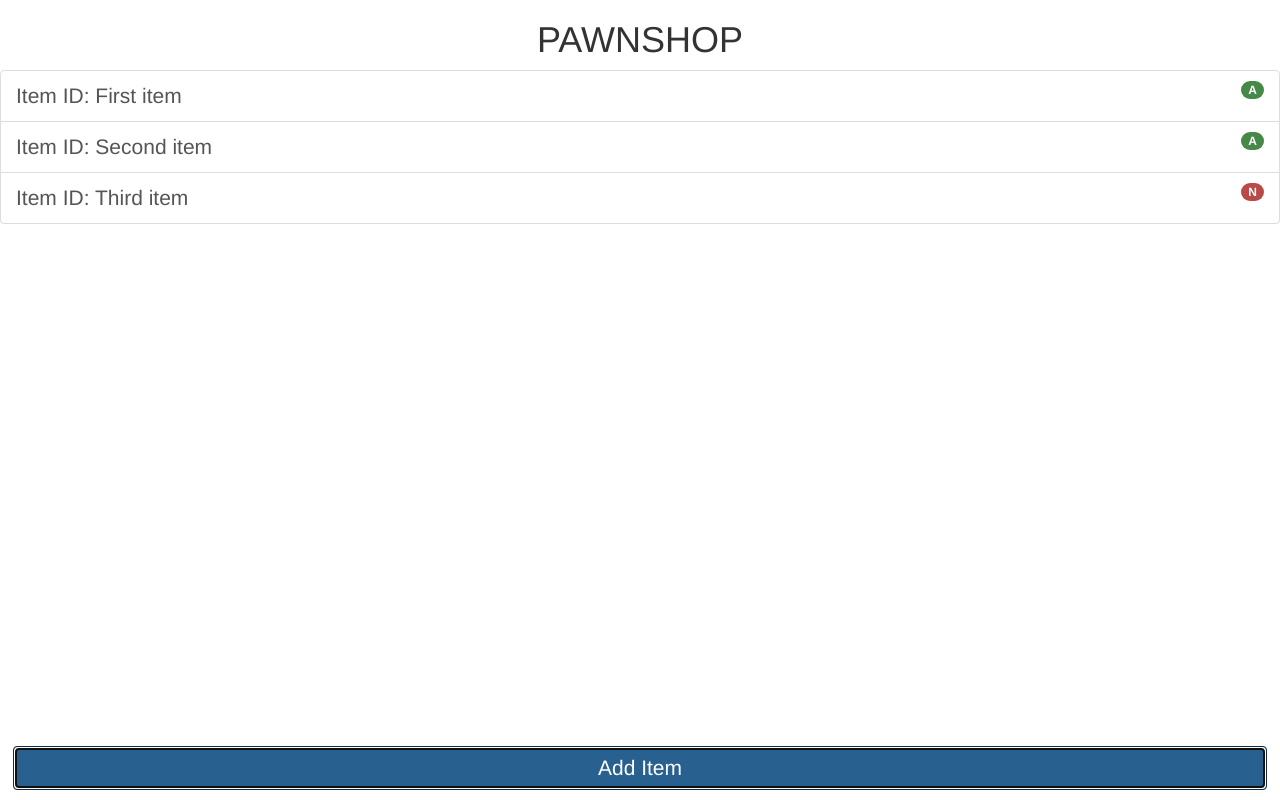
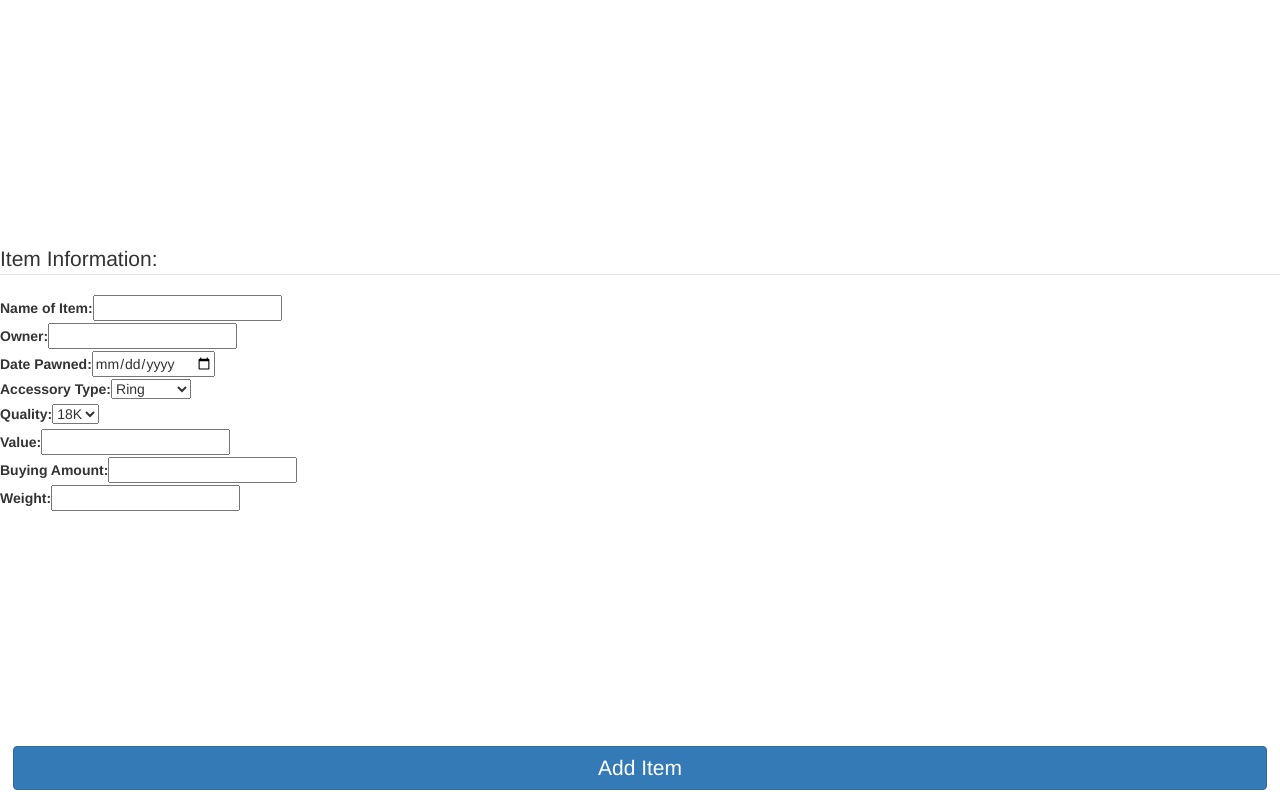
Before and after one commit to jrimadrazo/Elective2-PawnShop, a plain HTML site: page PawnShop.html in a window 1280 px wide. Both pictures are taken after a click on the button "Add Item". Drawn offline with nearby package versions, Linux system fonts and the light colour scheme.

Commit message:
More Pages and Functions
Added a second page to add items and some functionality to the app

```diff
--- a/PawnShop.html
+++ b/PawnShop.html
@@ -2,6 +2,7 @@
 	<head>
 		<!link rel="stylesheet" type="text/css" href="PawnShop.css">
 		<link rel="stylesheet" href="https://maxcdn.bootstrapcdn.com/bootstrap/3.3.7/css/bootstrap.min.css">
+		<script type="text/javascript" src="PawnShop.js"></script>
 		<script src="https://ajax.googleapis.com/ajax/libs/jquery/3.2.1/jquery.min.js"></script>
 		<script src="https://maxcdn.bootstrapcdn.com/bootstrap/3.3.7/js/bootstrap.min.js"></script>
 		<style>
@@ -21,18 +22,47 @@
 		</style>
 	</head>
 	<body>
-		<div>
+		<div id="home_page" style="visibility:visible">
 			<div class="text-center">
 				<h1>PAWNSHOP</h1>
 			</div>
 			<div class="list-group" style="font-size:150%;">
-				<a href="#" class="list-group-item">Item ID: First item<span class="badge badge-success">A</span></a>
+				<a href="#" class="list-group-item" id="pawned_item">Item ID: First item<span class="badge badge-success">A</span></a>
 				<a href="#" class="list-group-item">Item ID: Second item<span class="badge badge-success">A</span></a>
 				<a href="#" class="list-group-item">Item ID: Third item<span class="badge badge-error">N</span></a>
 			</div>
 			<div>
-				<button type="button" class="btn btn-primary">Add Item</button>
+				<button type="button" class="btn btn-primary" onclick="open_adding_page()">Add Item</button>
 			<div>
+		</div>
+		<div id="adding_page" style="visibility:hidden">
+			<form>
+				<fieldset>
+					<legend>Item Information:</legend>
+					<label>Name of Item: </label><input type="text" id="item_name"><br>
+					<label>Owner: </label><input type="text" id="owner"><br>
+					<label>Date Pawned: </label><input type="date"><br>
+					<label>Accessory Type: </label><select name="accessory_type">
+						<option value="ring">Ring</option>
+						<option value="necklace">Necklace</option>
+						<option value="pendant">Pendant</option>
+						<option value="bracelet">Bracelet</option>
+						<option value="earrings">Earrings</option>
+						</select>
+						<br>
+					<label>Quality: </label><select name="quality">
+						<option value="eighteenk">18K</option>
+						<option value="twentyonek">21K</option>
+						</select>
+						<br>
+					<label>Value: </label><input type="text"><br>
+					<label>Buying Amount: </label><input type="text"><br>
+					<label>Weight: </label><input type="text"><br>
+				</fieldset>
+				<input type="button" class="btn btn-primary" onclick="open_home_page()" value="Add Item"></input>
+			</form>
+		</div>
+		<div id="item_info" style="display:none">
 		</div>
 	</body>
 </html>
--- /dev/null
+++ b/PawnShop.js
@@ -0,0 +1,17 @@
+document.addEventListener("deviceready", onDeviceReady, false);
+
+function open_home_page()
+{
+	document.getElementById("home_page").style.visibility = "visible";
+	document.getElementById("adding_page").style.visibility = "hidden";
+}
+
+function open_adding_page()
+{
+	document.getElementById("home_page").style.visibility = "hidden";
+	document.getElementById("adding_page").style.visibility = "visible";
+}
+
+function add_item()
+{
+}
```
Also changed, not shown: PawnShop.css (added, +28 -0 lines).
